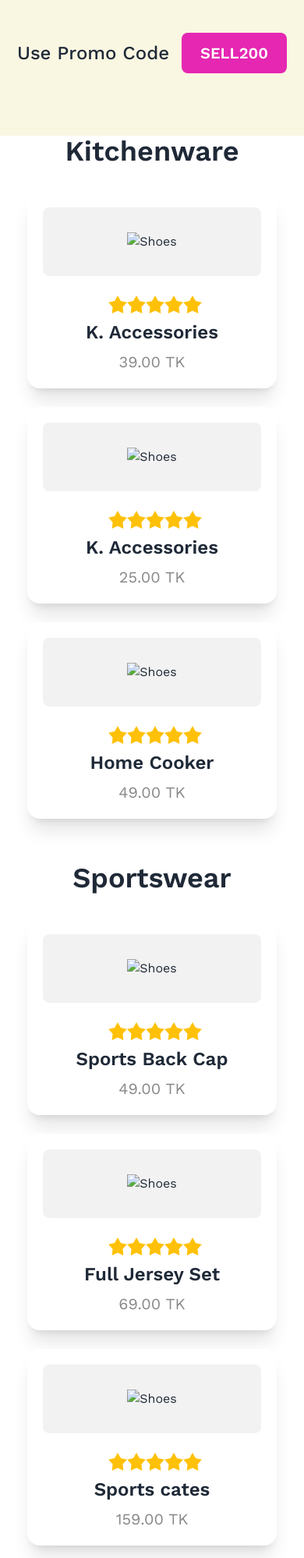
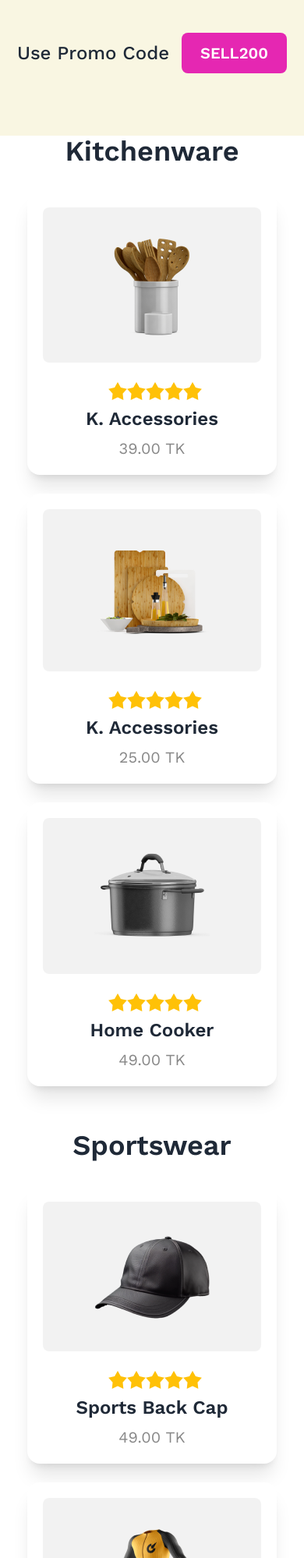
Before and after one commit to Shahriar-Tonmoy/summer-sale, a plain HTML site: page index.html in a window 390 px wide. Shown: the part 680-2678 px from the top of the page at 78% size. Drawn offline with nearby package versions, Linux system fonts and the light colour scheme; the site is published under a folder, as on GitHub Pages, so addresses that start at the root find nothing.

```diff
--- a/index.html
+++ b/index.html
@@ -50,7 +50,7 @@
                         <!-- card-1 -->
                         <div class="card w-auto bg-base-100 shadow-xl p-5">
                             <div class="bg-[#1111110d] flex items-center justify-center py-8 rounded-lg mb-6">
-                                <figure><img src="/images/prod1.png" alt="Shoes" /></figure>
+                                <figure><img src="./images/prod1.png" alt="Shoes" /></figure>
                             </div>
                             <div class="flex flex-col items-center gap-2">
                                 <div class="card-body  flex flex-col gap-2 w-max p-0">
@@ -86,7 +86,7 @@
                         <!-- card-2 -->
                         <div class="card w-auto bg-base-100 shadow-xl p-5">
                             <div class="bg-[#1111110d] flex items-center justify-center py-8 rounded-lg mb-6">
-                                <figure><img src="/images/prod2.png" alt="Shoes" /></figure>
+                                <figure><img src="./images/prod2.png" alt="Shoes" /></figure>
                             </div>
                             <div class="flex flex-col items-center gap-2">
                                 <div class="card-body  flex flex-col gap-2 w-max p-0">
@@ -122,7 +122,7 @@
                         <!-- card-3 -->
                         <div class="card w-auto bg-base-100 shadow-xl p-5">
                             <div class="bg-[#1111110d] flex items-center justify-center py-8 rounded-lg mb-6">
-                                <figure><img src="/images/prod3.png" alt="Shoes" /></figure>
+                                <figure><img src="./images/prod3.png" alt="Shoes" /></figure>
                             </div>
                             <div class="flex flex-col items-center gap-2">
                                 <div class="card-body  flex flex-col gap-2 w-max p-0">
@@ -165,7 +165,7 @@
                             <!-- card-1 -->
                             <div class="card w-auto bg-base-100 shadow-xl p-5">
                                 <div class="bg-[#1111110d] flex items-center justify-center py-8 rounded-lg mb-6">
-                                    <figure><img src="/images/prod4.png" alt="Shoes" /></figure>
+                                    <figure><img src="./images/prod4.png" alt="Shoes" /></figure>
                                 </div>
                                 <div class="flex flex-col items-center gap-2">
                                     <div class="card-body  flex flex-col gap-2 w-max p-0">
@@ -201,7 +201,7 @@
                             <!-- card-2 -->
                             <div class="card w-auto bg-base-100 shadow-xl p-5">
                                 <div class="bg-[#1111110d] flex items-center justify-center py-8 rounded-lg mb-6">
-                                    <figure><img src="/images/prod5.png" alt="Shoes" /></figure>
+                                    <figure><img src="./images/prod5.png" alt="Shoes" /></figure>
                                 </div>
                                 <div class="flex flex-col items-center gap-2">
                                     <div class="card-body  flex flex-col gap-2 w-max p-0">
@@ -237,7 +237,7 @@
                             <!-- card-3 -->
                             <div class="card w-auto bg-base-100 shadow-xl p-5">
                                 <div class="bg-[#1111110d] flex items-center justify-center py-8 rounded-lg mb-6">
-                                    <figure><img src="/images/prod6.png" alt="Shoes" /></figure>
+                                    <figure><img src="./images/prod6.png" alt="Shoes" /></figure>
                                 </div>
                                 <div class="flex flex-col items-center gap-2">
                                     <div class="card-body  flex flex-col gap-2 w-max p-0">
@@ -281,7 +281,7 @@
                             <!-- card-1 -->
                             <div class="card w-auto bg-base-100 shadow-xl p-5">
                                 <div class="bg-[#1111110d] flex items-center justify-center py-8 rounded-lg mb-6">
-                                    <figure><img src="/images/prod7.png" alt="Shoes" /></figure>
+                                    <figure><img src="./images/prod7.png" alt="Shoes" /></figure>
                                 </div>
                                 <div class="flex flex-col items-center gap-2">
                                     <div class="card-body  flex flex-col gap-2 w-max p-0">
@@ -317,7 +317,7 @@
                             <!-- card-2 -->
                             <div class="card w-auto bg-base-100 shadow-xl p-5">
                                 <div class="bg-[#1111110d] flex items-center justify-center py-8 rounded-lg mb-6">
-                                    <figure><img src="/images/prod8.png" alt="Shoes" /></figure>
+                                    <figure><img src="./images/prod8.png" alt="Shoes" /></figure>
                                 </div>
                                 <div class="flex flex-col items-center gap-2">
                                     <div class="card-body  flex flex-col gap-2 w-max p-0">
@@ -353,7 +353,7 @@
                             <!-- card-3 -->
                             <div class="card w-80 bg-base-100 shadow-xl p-5">
                                 <div class="bg-[#1111110d] flex items-center justify-center py-8 rounded-lg mb-6">
-                                    <figure><img src="/images/prod9.png" alt="Shoes" /></figure>
+                                    <figure><img src="./images/prod9.png" alt="Shoes" /></figure>
                                 </div>
                                 <div class="flex flex-col items-center gap-2">
                                     <div class="card-body  flex flex-col gap-2 w-max p-0">
@@ -410,7 +410,7 @@
                                 class="text-[#11111180]">TK</span></p>
                     </div>
                     <hr class="mb-10">
-                    <button class="text-white bg-[#E527B2] py-5 text-xl font-semibold rounded-lg px-20 absolute left-[12%] -bottom-8">Make Purchase</button>
+                    <button class=" text-white bg-[#E527B2] py-5 text-xl font-semibold rounded-lg px-20 absolute left-[12%] -bottom-8">Make Purchase</button>
                 </div>
             </div>
         </section>
```
